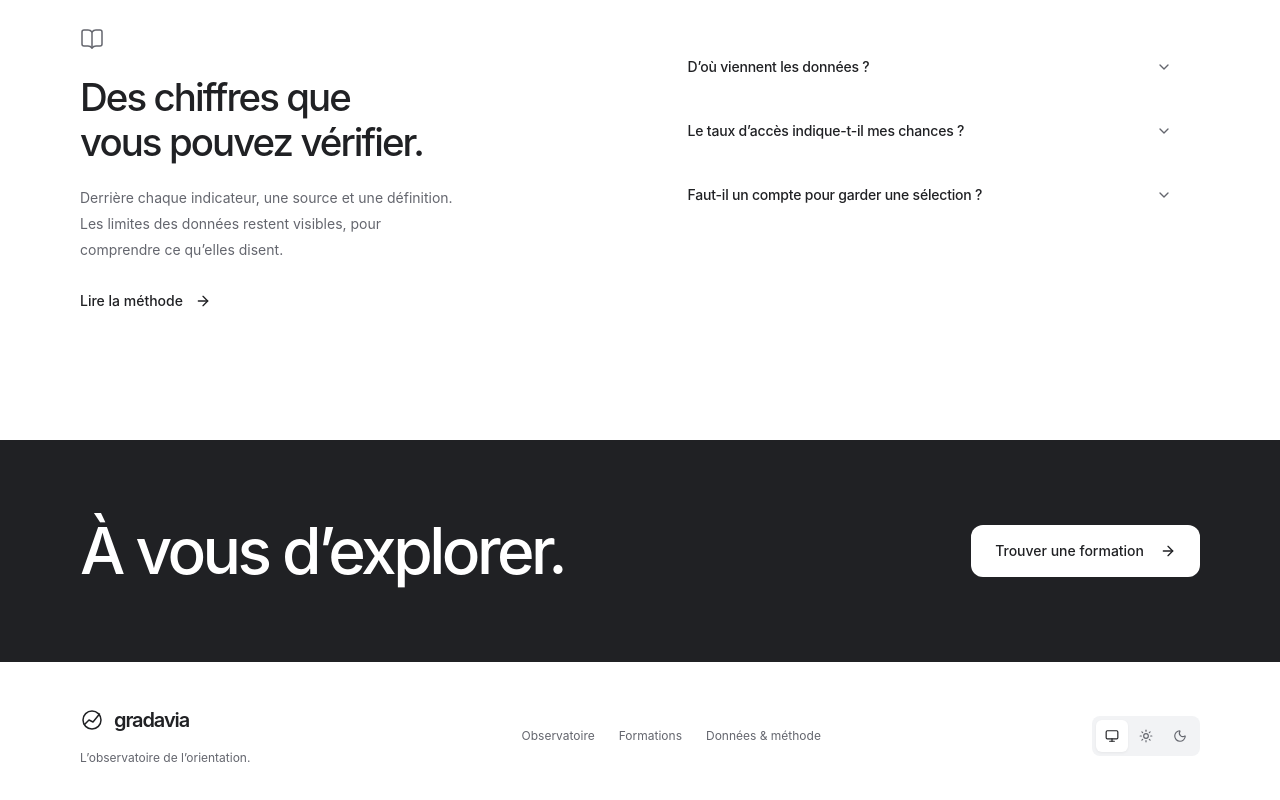
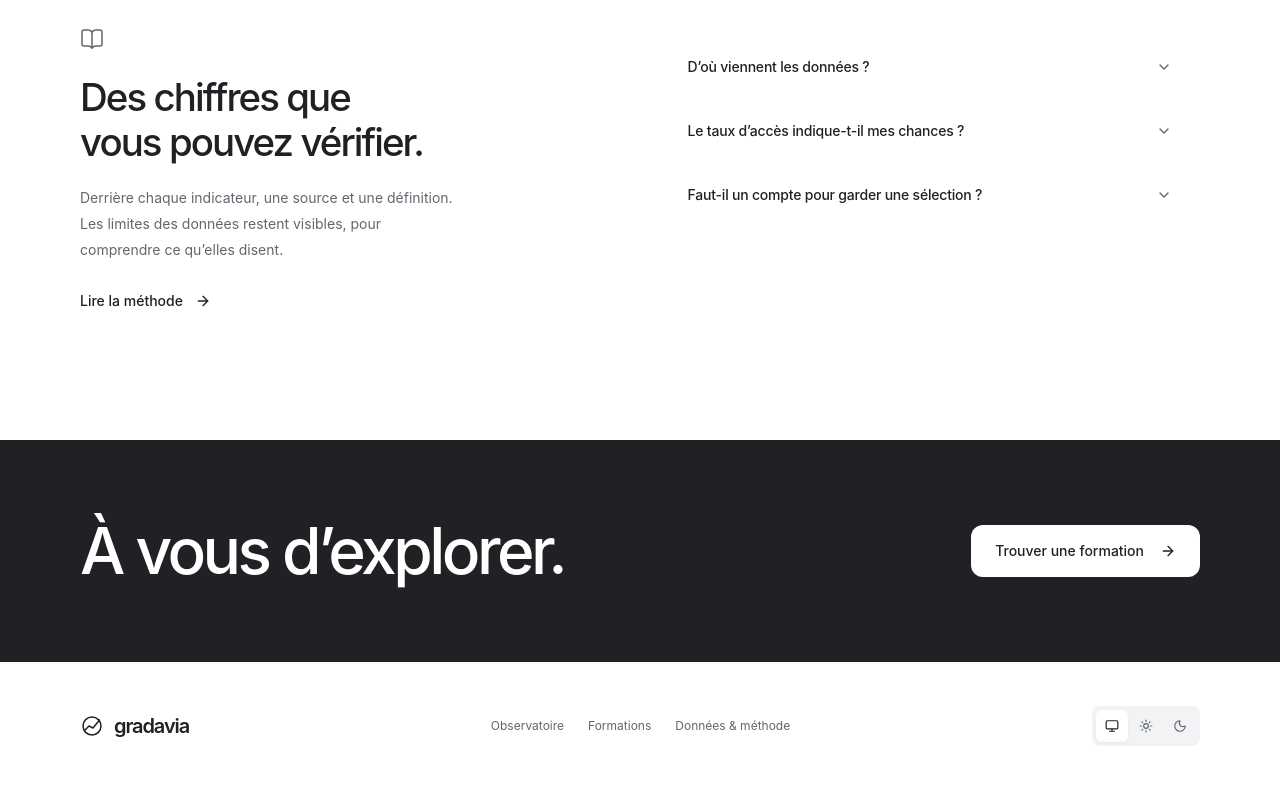
Before and after one commit to gregorsternat/gradavia, a Next.js app in the folder apps/web/: page / in a window 1280 px wide. Shown: the part 2256-3056 px from the top of the page. Built offline with nearby package versions, Linux system fonts and the light colour scheme.

Commit message:
fix(landing): center search text and remove footer tagline

```diff
--- a/apps/web/src/features/landing/ui/landing-interactions.tsx
+++ b/apps/web/src/features/landing/ui/landing-interactions.tsx
@@ -85,7 +85,7 @@ export function LandingSearch() {
             placeholder="Une formation, une ville…"
             leftIcon={<Search className="size-4" aria-hidden="true" />}
             className="min-w-0 flex-1"
-            classNames={{ input: "h-12 text-sm", field: "rounded-xl" }}
+            classNames={{ input: "text-sm", field: "h-12 rounded-xl" }}
           />
           <Button
             type="submit"
--- a/apps/web/src/features/landing/ui/landing-page.tsx
+++ b/apps/web/src/features/landing/ui/landing-page.tsx
@@ -305,12 +305,7 @@ export function LandingPage({ preview }: { preview: ReactNode }) {
         </section>
       </main>
       <footer className={`${styles.container} ${styles.footer}`}>
-        <div>
-          <Wordmark />
-          <p className="mt-3 text-xs text-muted-foreground">
-            L’observatoire de l’orientation.
-          </p>
-        </div>
+        <Wordmark />
         <nav
           aria-label="Liens utiles"
           className="flex flex-wrap gap-x-6 gap-y-3 text-xs text-muted-foreground"
```
Also changed, not shown: 1 other file (tests, documents, lock files or other folders).
